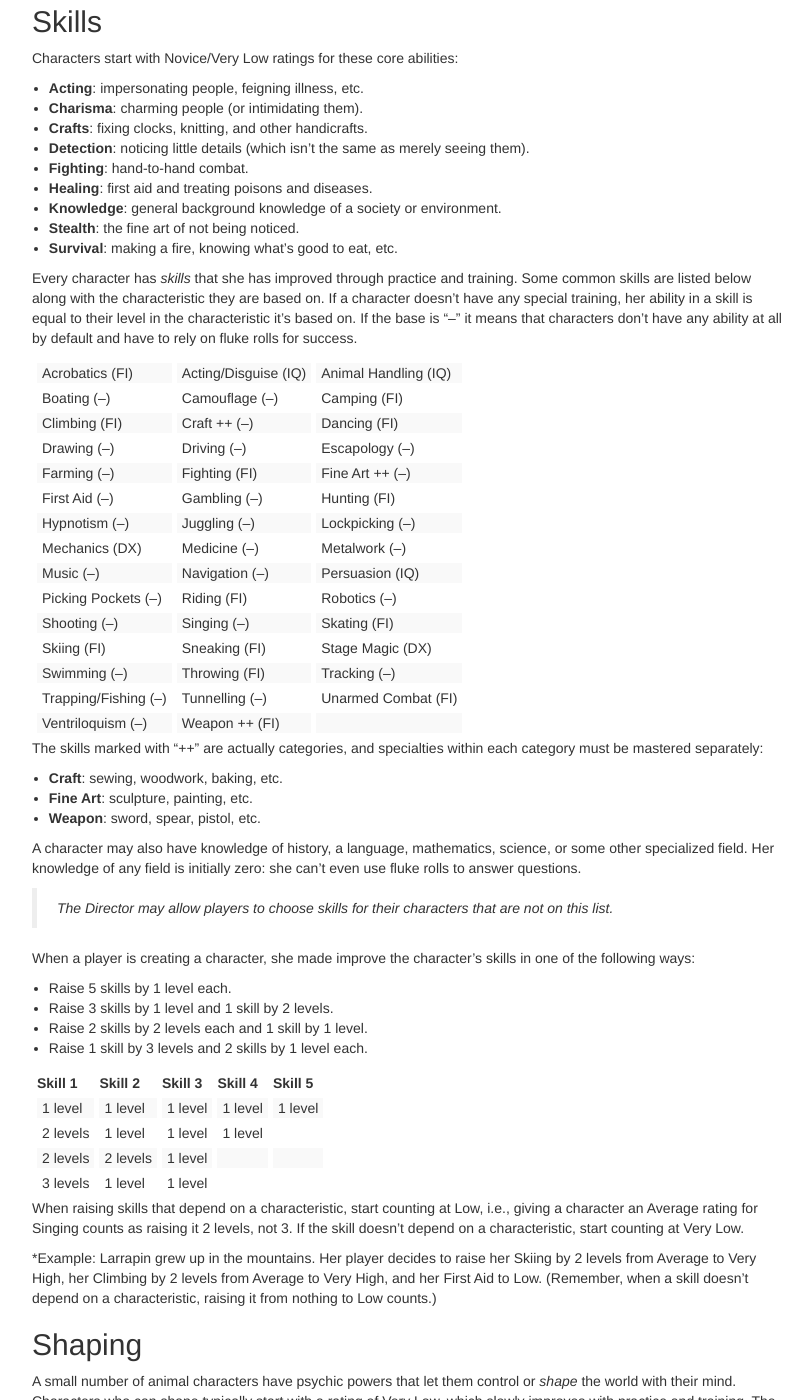
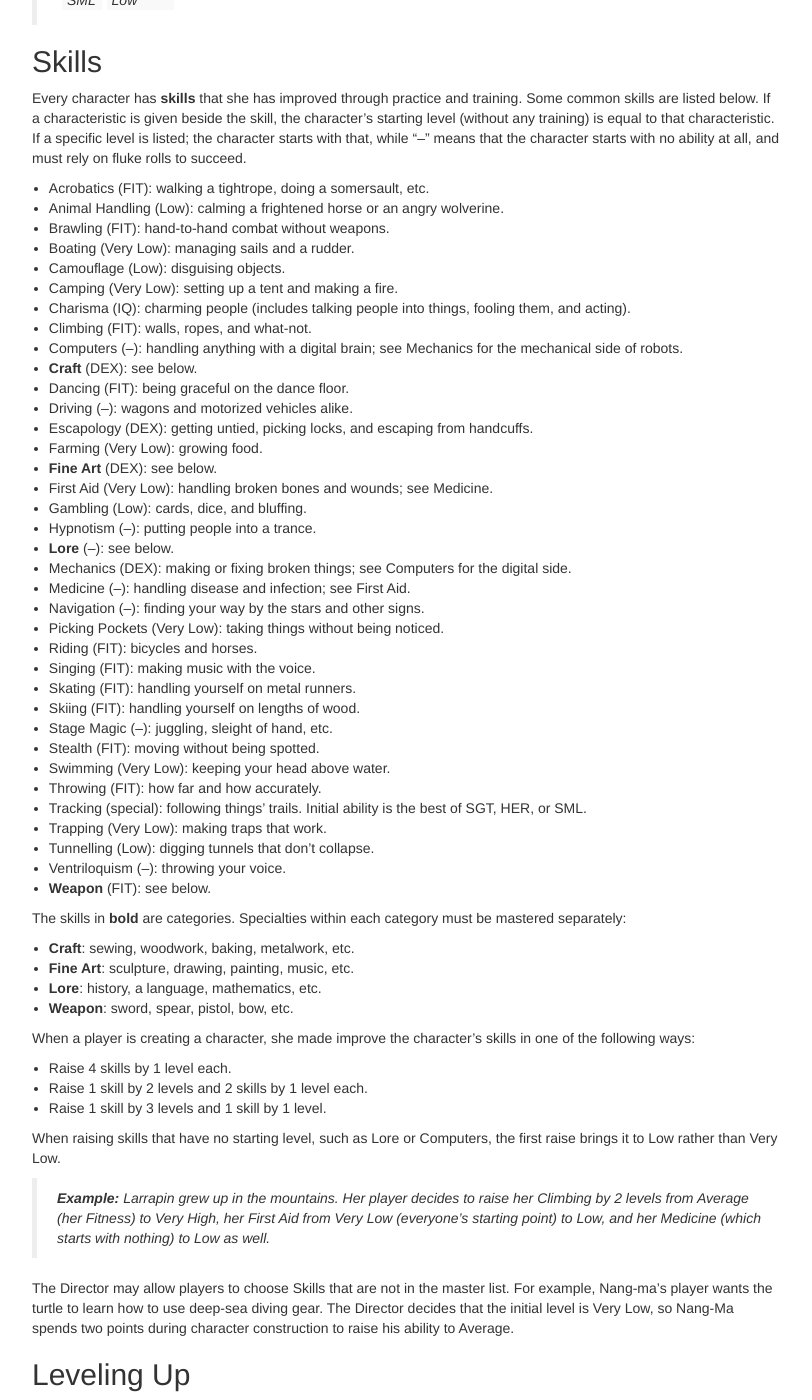
Before and after one commit to gvwilson/sensibleadventures, a Jekyll site: the page built from shapers/shapers.md, in a window 1280 px wide and 1400 px high, scrolled down 3170 px. Shown: the whole window, without its empty margins (38-850 px from the left). Built offline with Jekyll 4.4.1, drawn with Linux system fonts in a browser that asks for light colours; nearby versions of some CDN libraries; library files that are not in the unit come from our copies; some of the changed text lies outside the part shown.

Commit message:
More on skills

```diff
--- a/shapers/shapers.md
+++ b/shapers/shapers.md
@@ -130,19 +130,20 @@
 
 ## Characteristics
 
+So how do players know what their characters' levels are?
 By default,
 every character has an Average rating for these characteristics:
 
-- **Size** (abbreviated SZ): how large the character is.
+- **Size** (abbreviated SIZ): how large the character is.
   A character may list **Height** and **Weight** separately
   if that's a better way to describe her:
   for example, an extremeley muscular monkey might have Low Size
   but Average Weight.
 
-- **Fitness** (FI): how strong and coordinated she is.
+- **Fitness** (FIT): how strong and coordinated she is.
   Characters with a high fitness are good athletes.
 
-- **Dexterity** (DX): how good the character is with her hands.
+- **Dexterity** (DEX): how good the character is with her hands.
   This determines how well she can pick locks,
   play musical instruments,
   or perform surgery.
@@ -150,16 +151,16 @@
 - **Intellect** (IQ): how good she is at book learning and abstract reasoning.
   A character with a low Intellect is not necessarily stupid---she just isn't good at logic puzzles.
 
-- **Sight**, **Hearing**, and **Smell**:
+- **Sight** (SGT), **Hearing** (HER), and **Smell** (SML):
   These measure exactly what their names say.
   (Note that smell includes the sense of taste.)
 
-If they're important to the plot,
-extras may have two more characteristics:
+If particular extras are important to the plot---for example,
+if an extra is a player character's sidekick---they may have two more characteristics:
 
-- **Courage**: how brave the character is.
+- **Courage** (CRG): how brave the character is.
 
-- **Honesty**: how likely the character is to tell the truth.
+- **Honesty** (HON): how likely the character is to tell the truth.
 
 Player characters don't have scores for these
 because being brave and telling the truth (or not) are part of the game.
@@ -172,11 +173,11 @@
 and their feet look like animals' feet.
 Different species have different default characteristics:
 
-| Species   | Size           | Fitness        | Dexterity      | Intellect      | Sight          | Hearing | Smell | Special      |
+| Species   | SIZ            | FIT            | DEX            | IQ             | SGT            | HER     | SML   | Special      |
 | --------- | -------------- | -------------- | -------------- | -------------- | -------------- | ------- | ----- | ------------ |
 | bear      | High           | High           | Low            |                | Low            |         | High  |              |
 | bison     | High           |                | Very&nbsp;Low  |                | Low            |         |       | horns        |
-| crow      | Low            | High           |                | High           |                |         | Low   | flying       |
+| crow      | Very&nbsp;Low  | High           |                | High           |                |         | Low   | flying       |
 | eagle     | Low            | Very&nbsp;High |                |                | Very&nbsp;High | High    | Low   | flying       |
 | elephant  | Very&nbsp;High |                |                |                |                |         |       | trunk        |
 | fox       | Low            |                | High           | High           |                |         | High  | carnivore    |
@@ -204,114 +205,112 @@
 > Larrapin is a 15-year-old rabbit.
 > Her player has raised her Intellect from Average to High.
 >
-> | Trait     | Rating   |
-> | --------- | -------- |
-> | Size      | Very Low |
-> | Fitness   | Average  |
-> | Dexterity | Average  |
-> | Intellect | High     |
-> | Sight     | Average  |
-> | Hearing   | High     |
-> | Smell     | High     |
+> | Trait | Rating   |
+> | ----- | -------- |
+> | SIZ   | Very Low |
+> | FIT   | Average  |
+> | DEX   | Average  |
+> | INT   | High     |
+> | SGT   | Average  |
+> | HER   | High     |
+> | SML   | High     |
 
 > **Example:** Nang-ma is a turtle.
 > His player has raised his Size and Fitness,
 > but has lowered his sense of Smell in exchange.*
 >
-> | Trait     | Rating   |
-> | --------- | -------- |
-> | Size      | Average  |
-> | Fitness   | Average  |
-> | Dexterity | High     |
-> | Intellect | High     |
-> | Sight     | Very Low |
-> | Hearing   | Average  |
-> | Smell     | Low      |
+> | Trait | Rating   |
+> | ----- | -------- |
+> | SIZ   | Average  |
+> | FIT   | Average  |
+> | DEX   | High     |
+> | INT   | High     |
+> | SGT   | Very Low |
+> | HER   | Average  |
+> | SML   | Low      |
 
 ## Skills
 
-Characters start with Novice/Very Low ratings for these core abilities:
+Every character has **skills** that she has improved through practice and training.
+Some common skills are listed below.
+If a characteristic is given beside the skill,
+the character's starting level (without any training) is equal to that characteristic.
+If a specific level is listed;
+the character starts with that,
+while "--" means that the character starts with no ability at all,
+and must rely on fluke rolls to succeed.
 
-- **Acting**: impersonating people, feigning illness, etc.
-- **Charisma**: charming people (or intimidating them).
-- **Crafts**: fixing clocks, knitting, and other handicrafts.
-- **Detection**: noticing little details (which isn't the same as merely seeing them).
-- **Fighting**: hand-to-hand combat.
-- **Healing**: first aid and treating poisons and diseases.
-- **Knowledge**: general background knowledge of a society or environment.
-- **Stealth**: the fine art of not being noticed.
-- **Survival**: making a fire, knowing what's good to eat, etc.
+- Acrobatics (FIT): walking a tightrope, doing a somersault, etc.
+- Animal Handling (Low): calming a frightened horse or an angry wolverine.
+- Brawling (FIT): hand-to-hand combat without weapons.
+- Boating (Very Low): managing sails and a rudder.
+- Camouflage (Low): disguising objects.
+- Camping (Very Low): setting up a tent and making a fire.
+- Charisma (IQ): charming people (includes talking people into things, fooling them, and acting).
+- Climbing (FIT): walls, ropes, and what-not.
+- Computers (--): handling anything with a digital brain; see Mechanics for the mechanical side of robots.
+- **Craft** (DEX): see below.
+- Dancing (FIT): being graceful on the dance floor.
+- Driving (--): wagons and motorized vehicles alike.
+- Escapology (DEX): getting untied, picking locks, and escaping from handcuffs.
+- Farming (Very Low): growing food.
+- **Fine Art** (DEX): see below.
+- First Aid (Very Low): handling broken bones and wounds; see Medicine.
+- Gambling (Low): cards, dice, and bluffing.
+- Hypnotism (--): putting people into a trance.
+- **Lore** (--): see below.
+- Mechanics (DEX): making or fixing broken things; see Computers for the digital side.
+- Medicine (--): handling disease and infection; see First Aid.
+- Navigation (--): finding your way by the stars and other signs.
+- Picking Pockets (Very Low): taking things without being noticed.
+- Riding (FIT): bicycles and horses.
+- Singing (FIT): making music with the voice.
+- Skating (FIT): handling yourself on metal runners.
+- Skiing (FIT): handling yourself on lengths of wood.
+- Stage Magic (--): juggling, sleight of hand, etc.
+- Stealth (FIT): moving without being spotted.
+- Swimming (Very Low): keeping your head above water.
+- Throwing (FIT): how far and how accurately.
+- Tracking (special): following things' trails. Initial ability is the best of SGT, HER, or SML.
+- Trapping (Very Low): making traps that work.
+- Tunnelling (Low): digging tunnels that don't collapse.
+- Ventriloquism (--): throwing your voice.
+- **Weapon** (FIT): see below.
 
+The skills in **bold** are categories.
+Specialties within each category must be mastered separately:
 
-Every character has *skills* that she has improved through practice and training.
-Some common skills are listed below
-along with the characteristic they are based on.
-If a character doesn't have any special training,
-her ability in a skill is equal to their level in the characteristic it's based on.
-If the base is "--" it means that characters don't have any ability at all by default
-and have to rely on fluke rolls for success.
-
-| Acrobatics (FI)         | Acting/Disguise (IQ)   | Animal Handling (IQ)    |
-| Boating (--)            | Camouflage (--)        | Camping (FI)            |
-| Climbing (FI)           | Craft ++ (--)          | Dancing (FI)            |
-| Drawing (--)            | Driving (--)           | Escapology (--)         |
-| Farming (--)            | Fighting (FI)          | Fine Art ++ (--)        |
-| First Aid (--)          | Gambling (--)          | Hunting (FI)            |
-| Hypnotism (--)          | Juggling (--)          | Lockpicking (--)        |
-| Mechanics (DX)          | Medicine (--)          | Metalwork (--)          |
-| Music (--)              | Navigation (--)        | Persuasion (IQ)         |
-| Picking Pockets (--)    | Riding (FI)            | Robotics (--)           |
-| Shooting (--)           | Singing (--)           | Skating (FI)            |
-| Skiing (FI)             | Sneaking (FI)          | Stage Magic (DX)        |
-| Swimming (--)           | Throwing (FI)          | Tracking (--)           |
-| Trapping/Fishing (--)   | Tunnelling (--)        | Unarmed Combat (FI)     |
-| Ventriloquism (--)      | Weapon ++ (FI)         |                         |
-
-The skills marked with "++" are actually categories,
-and specialties within each category must be mastered separately:
-
-- **Craft**: sewing, woodwork, baking, etc.
-- **Fine Art**: sculpture, painting, etc.
-- **Weapon**: sword, spear, pistol, etc.
-
-A character may also have knowledge of history, a language, mathematics, science,
-or some other specialized field.
-Her knowledge of any field is initially zero:
-she can't even use fluke rolls to answer questions.
-
-> The Director may allow players to choose skills for their characters
-> that are not on this list.
+- **Craft**: sewing, woodwork, baking, metalwork, etc.
+- **Fine Art**: sculpture, drawing, painting, music, etc.
+- **Lore**: history, a language, mathematics, etc.
+- **Weapon**: sword, spear, pistol, bow, etc.
 
 When a player is creating a character,
 she made improve the character's skills in one of the following ways:
 
-- Raise 5 skills by 1 level each.
-- Raise 3 skills by 1 level and 1 skill by 2 levels.
-- Raise 2 skills by 2 levels each and 1 skill by 1 level.
-- Raise 1 skill by 3 levels and 2 skills by 1 level each.
+- Raise 4 skills by 1 level each.
+- Raise 1 skill by 2 levels and 2 skills by 1 level each.
+- Raise 1 skill by 3 levels and 1 skill by 1 level.
 
-| Skill 1  | Skill 2  | Skill 3  | Skill 4  | Skill 5  |
-| -------- | -------- | -------- | -------- | -------- |
-| 1 level  | 1 level  | 1 level  | 1 level  | 1 level  |
-| 2 levels | 1 level  | 1 level  | 1 level  |          |
-| 2 levels | 2 levels | 1 level  |          |          |
-| 3 levels | 1 level  | 1 level  |          |          |
+When raising skills that have no starting level,
+such as Lore or Computers,
+the first raise brings it to Low rather than Very Low.
 
-When raising skills that depend on a characteristic,
-start counting at Low,
-i.e.,
-giving a character an Average rating for Singing counts as raising it 2 levels, not 3.
-If the skill doesn't depend on a characteristic,
-start counting at Very Low.
+> **Example:**
+> Larrapin grew up in the mountains.
+> Her player decides to raise her Climbing by 2 levels from Average (her Fitness) to Very High,
+> her First Aid from Very Low (everyone's starting point) to Low,
+> and her Medicine (which starts with nothing) to Low as well.
 
-*Example:
-Larrapin grew up in the mountains.
-Her player decides to raise her Skiing by 2 levels from Average to Very High,
-her Climbing by 2 levels from Average to Very High,
-and her First Aid to Low.
-(Remember,
-when a skill doesn't depend on a characteristic,
-raising it from nothing to Low counts.)
+The Director may allow players to choose Skills that are not in the master list.
+For example,
+Nang-ma's player wants the turtle to learn how to use deep-sea diving gear.
+The Director decides that the initial level is Very Low,
+so Nang-Ma spends two points during character construction to raise his ability to Average.
+
+## Leveling Up
+
+FIXME: leveling up
 
 ## Shaping
 
```
